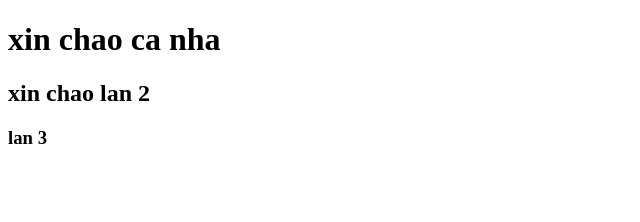
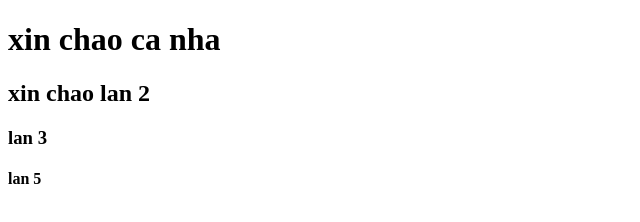
Before and after one commit to PhuocThai39/test, a plain HTML site: page index.html in a window 1280 px wide. Shown: the full height of the page, 0-640 px from the left. Drawn offline with Linux system fonts and the light colour scheme.

Commit message:
lan 5 lan 2

```diff
--- a/index.html
+++ b/index.html
@@ -9,5 +9,6 @@
     <h1>xin chao ca nha</h1>
     <h2>xin chao lan 2</h2>
     <h3>lan 3</h3>
+    <h4>lan 5</h4>
   </body>
 </html>
```
